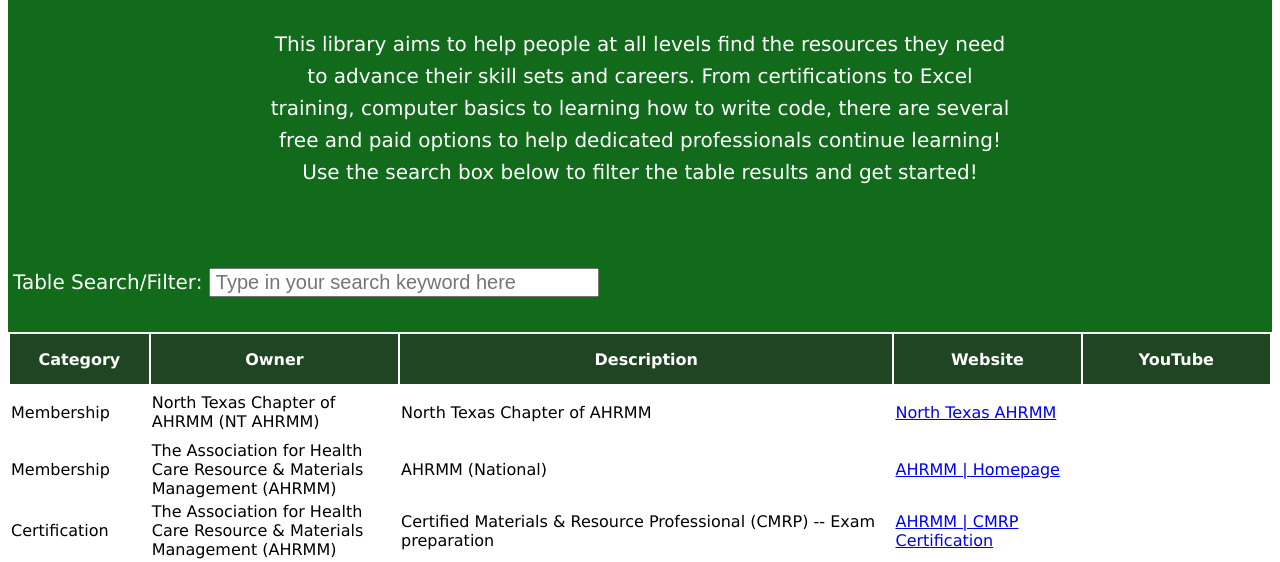
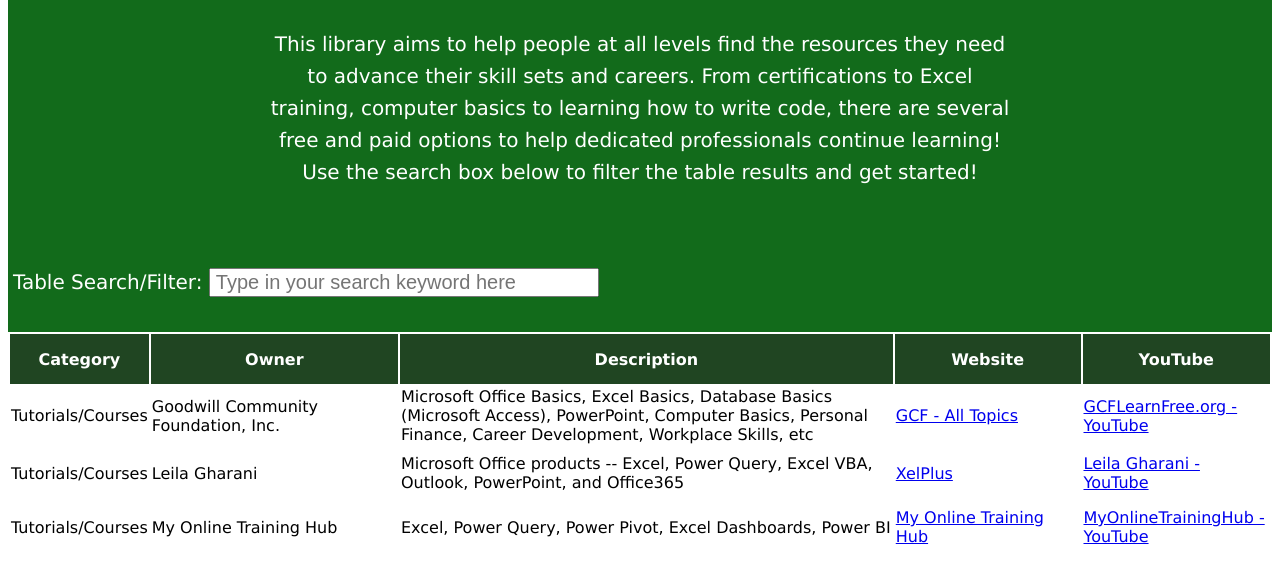
Before and after one commit to VanAllenRising/ResourceLibrary, a plain HTML site: page index.html in a window 1280 px wide. Shown: the part 199-761 px from the top of the page. Drawn offline with nearby package versions, Linux system fonts and the light colour scheme.

Commit message:
Update index.html

```diff
--- a/index.html
+++ b/index.html
@@ -72,14 +72,7 @@
 
                 // Array holds all of the data (like a spreadsheet) that populates the table
                 var myArray = [
-                    {'category':'Membership','owner':'North Texas Chapter of AHRMM (NT AHRMM)', 'description':'North Texas Chapter of AHRMM', 'websiteURL':'https://www.northtexasahrmm.org', 'websiteFriendlyName':'North Texas AHRMM', 'youtubeURL':'', 'youtubeFriendlyName':''},
-                    {'category':'Membership','owner':'The Association for Health Care Resource & Materials Management (AHRMM)', 'description':'AHRMM (National)', 'websiteURL':'https://www.ahrmm.org', 'websiteFriendlyName':'AHRMM | Homepage', 'youtubeURL':'', 'youtubeFriendlyName':''},
-                    {'category':'Certification','owner':'The Association for Health Care Resource & Materials Management (AHRMM)', 'description':'Certified Materials & Resource Professional (CMRP) -- Exam preparation', 'websiteURL':'https://www.ahrmm.org/education/cmrp', 'websiteFriendlyName':'AHRMM | CMRP Certification', 'youtubeURL':'', 'youtubeFriendlyName':''},
-                    {'category':'Certification','owner':'The Association for Health Care Resource & Materials Management (AHRMM)', 'description':'AHRMM Fellow (FAHRMM) -- Information about the Fellow Program for members that currently have CMRP Certification', 'websiteURL':'https://www.ahrmm.org/about/leadership/fellow', 'websiteFriendlyName':'AHRMM | Fellow Program', 'youtubeURL':'', 'youtubeFriendlyName':''},
-                    {'category':'Certification','owner':'International Association For Six Sigma Certification (IASSC)', 'description':'Lean Six Sigma Certification', 'websiteURL':'https://iassc.org/', 'websiteFriendlyName':'IASSC: Lean Six Sigma Certification', 'youtubeURL':'', 'youtubeFriendlyName':''},
-                    {'category':'Certification','owner':'American Society for Quality (ASQ)', 'description':'Six Sigma Certification and Training', 'websiteURL':'https://asq.org/', 'websiteFriendlyName':'ASQ - Certifications', 'youtubeURL':'', 'youtubeFriendlyName':''},
-                    {'category':'Job Postings', 'owner':'The Association for Health Care Resource & Materials Management (AHRMM)', 'description':'AHRMM Career Center -- Search Job Postings', 'websiteURL':'https://careercenter.ahrmm.org/jobs/', 'websiteFriendlyName':'AHRMM Career Center', 'youtubeURL':'', 'youtubeFriendlyName':''},
-                    {'category':'Tutorials/Courses', 'owner':'The Association for Health Care Resource & Materials Management (AHRMM)', 'description':'AHRMM Education Portal -- On-Demand Webinars, Courses, White Papers, Podcasts, Reports, etc', 'websiteURL':'https://www.ahrmm.org/about/education', 'websiteFriendlyName':'AHRMM Education Portal', 'youtubeURL':'', 'youtubeFriendlyName':''},
+
                     {'category':'Tutorials/Courses', 'owner':'Goodwill Community Foundation, Inc.', 'description':'Microsoft Office Basics, Excel Basics, Database Basics (Microsoft Access), PowerPoint, Computer Basics, Personal Finance, Career Development, Workplace Skills, etc', 'websiteURL':'https://edu.gcfglobal.org/en/topics/', 'websiteFriendlyName':'GCF - All Topics', 'youtubeURL':'https://www.youtube.com/user/gcflearnfree', 'youtubeFriendlyName':'GCFLearnFree.org - YouTube'},
                     {'category':'Tutorials/Courses', 'owner':'Leila Gharani', 'description':'Microsoft Office products -- Excel, Power Query, Excel VBA, Outlook, PowerPoint, and Office365', 'websiteURL':'https://www.xelplus.com', 'websiteFriendlyName':'XelPlus', 'youtubeURL':'https://www.youtube.com/c/LeilaGharani/videos', 'youtubeFriendlyName':'Leila Gharani - YouTube'},
                     {'category':'Tutorials/Courses', 'owner':'My Online Training Hub', 'description':'Excel, Power Query, Power Pivot, Excel Dashboards, Power BI', 'websiteURL':'https://www.myonlinetraininghub.com', 'websiteFriendlyName':'My Online Training Hub', 'youtubeURL':'https://www.youtube.com/c/MyOnlineTrainingHub/videos', 'youtubeFriendlyName':'MyOnlineTrainingHub - YouTube'},
```
